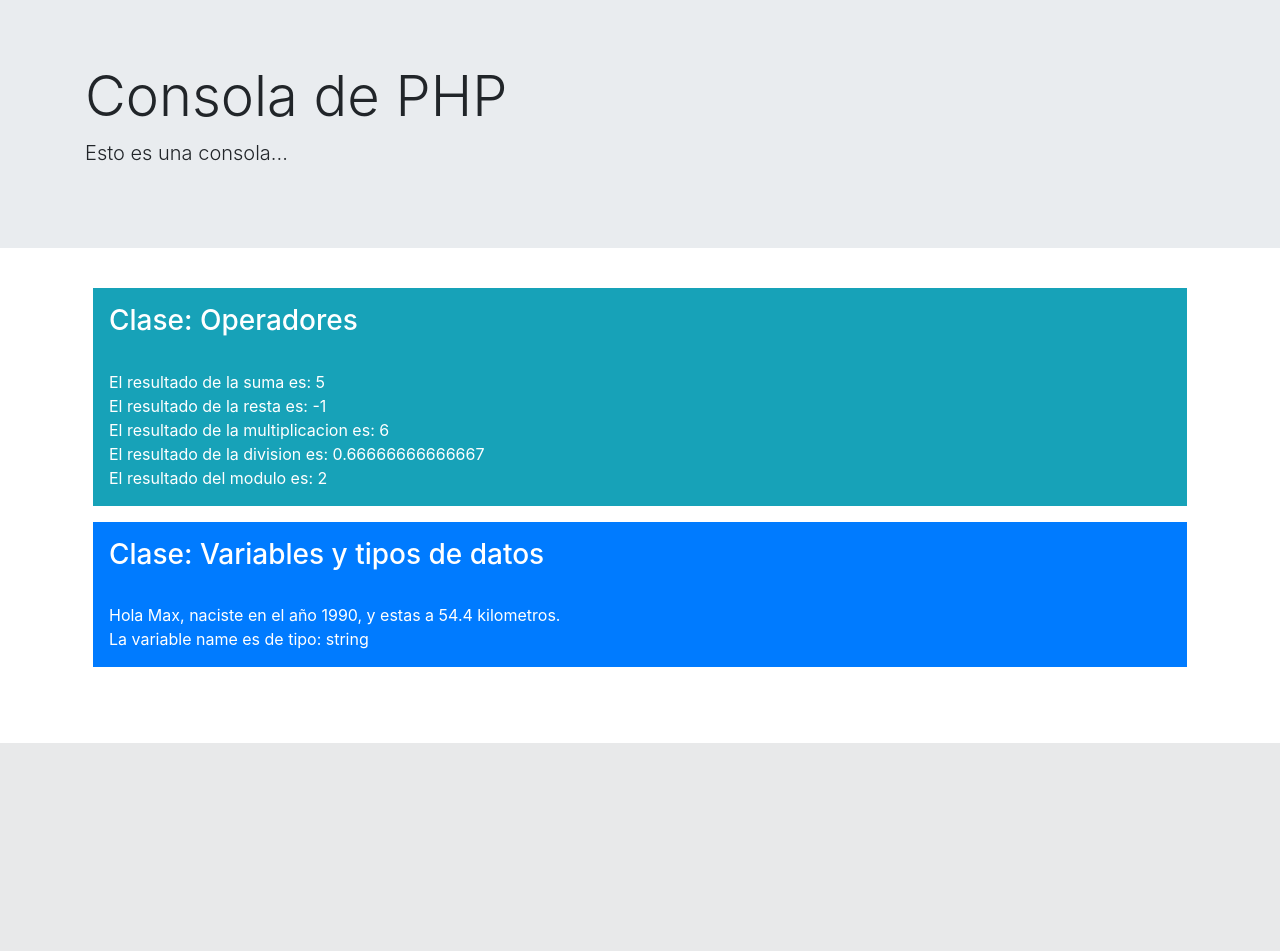
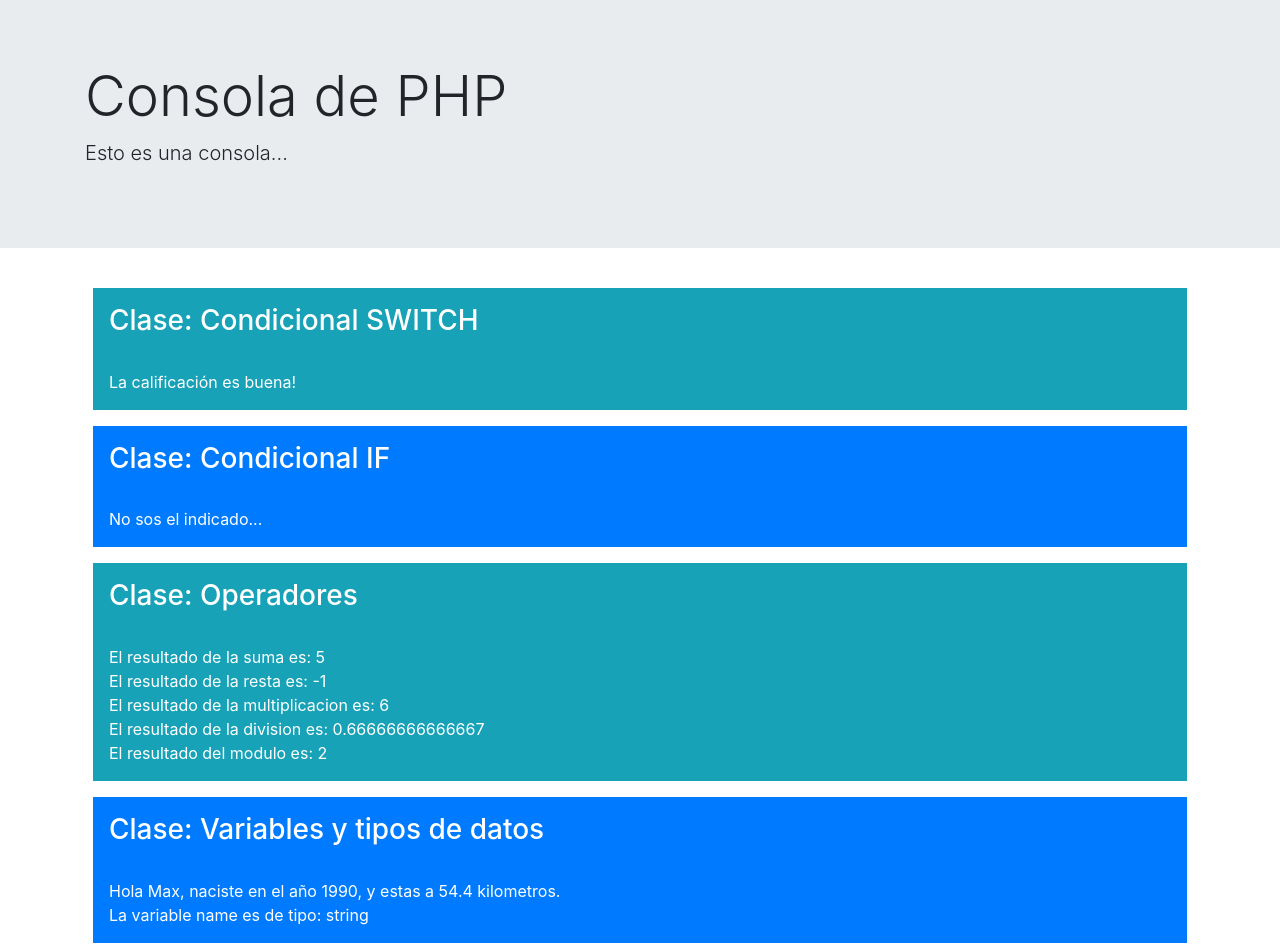
Before and after one commit to maxwell-udemy-courses/php-console, a PHP site: page / in a window 1280 px wide. Shown: the part 57-1008 px from the top of the page. Before the commit the page ends 800 px from the top, so only its background shows below. Run offline with PHP 8.4, Linux system fonts and the light colour scheme.

Commit message:
condicionales

```diff
--- a/index.php
+++ b/index.php
@@ -20,6 +20,78 @@
     </div>
 
     <div class="container">
+        <div class="row">
+            <div class="col-12">
+                <div class="p-3 m-2 bg-info text-white">
+                    <h3>Clase: Condicional SWITCH</h3> <br>
+                    <?php
+                        $num = 8;
+
+                        switch($num){
+                            case 1:
+                                echo "La calificación es muy baja";
+                                break;
+                            case 2:
+                            case 4:
+                                echo "La calificación sigue siendo baja!";
+                                break;
+                            case 6:
+                                echo "La calificación es mediocre!";
+                                break;
+                            case 8:
+                                echo "La calificación es buena!";
+                                break;
+                            case 10:
+                                echo "La calificación es excelente!";
+                                break;
+                            default:
+                                echo "La calificación no es válida";
+                        }
+
+                        /*
+                        if($num == 1){
+                            echo "La calificación es muy baja";
+                        } else if($num == 2 || $num == 4) {
+                            echo "La calificación sigue siendo baja!";
+                        } else if($num == 6) {
+                            echo "La calificación es mediocre!";
+                        } else if($num == 8) {
+                            echo "La calificación es buena!";
+                        } else if($num == 10) {
+                            echo "La calificación es excelente!";
+                        } else {
+                            echo "La calificación no es válida";
+                        }
+                        */
+                    ?>
+                </div>
+            </div>
+        </div>
+
+        <div class="row">
+            <div class="col-12">
+                <div class="p-3 m-2 bg-primary text-white">
+                    <h3>Clase: Condicional IF</h3> <br>
+                    <?php
+                        $name = "Max";
+                        $year = 2991;
+
+                        if($year > 1950 && $year < 2019){
+                            echo "Estas viviendo en esta epoca! <br>";
+                        }
+
+                        if($name == "Max" && $year == 1990){
+                            echo "Sos el indicado!";
+                        } else if ($name == "Maxi" && $year < 2019) {
+                            echo "Podrías ser el indicado...";
+                        } else {
+                            echo "No sos el indicado...";
+                        }
+                    ?>
+                </div>
+            </div>
+        </div>
+
         <div class="row">
             <div class="col-12">
                 <div class="p-3 m-2 bg-info text-white">
```
